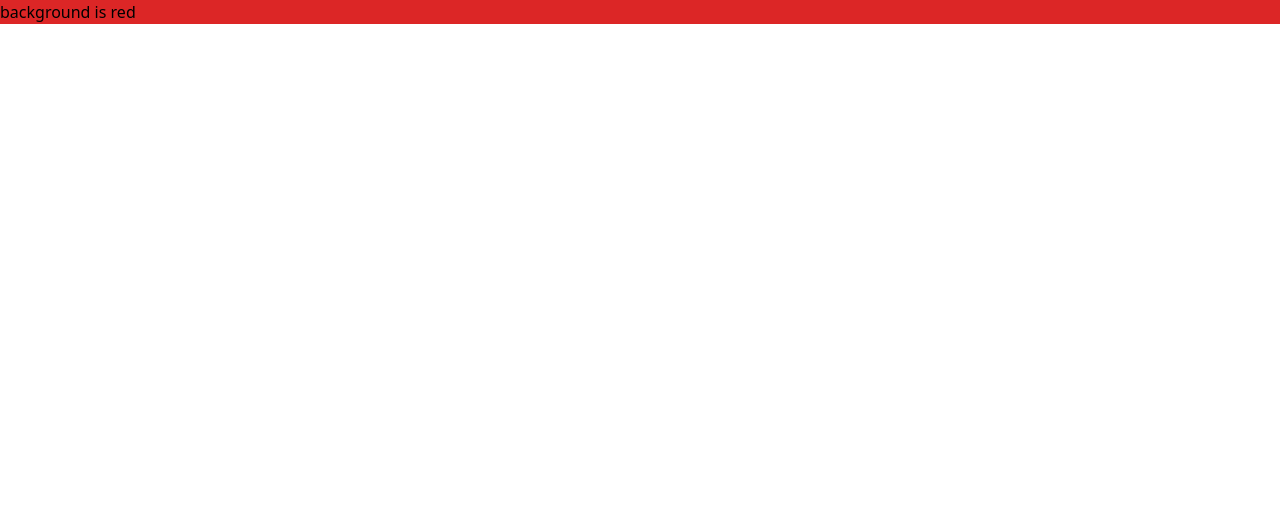
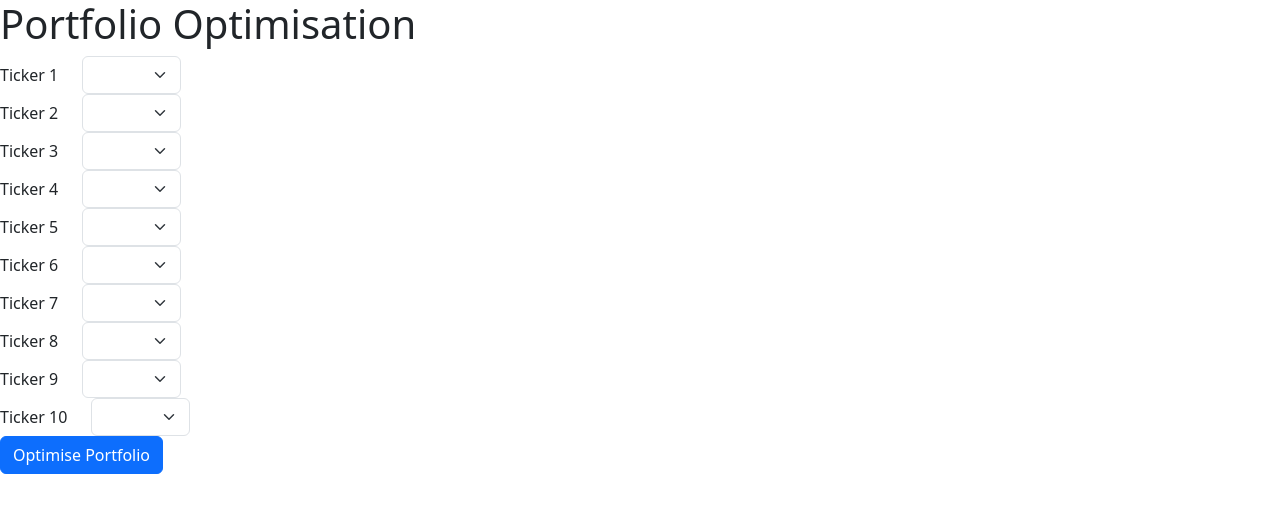
Before and after one commit to ShermanNovak/QF205-proj, a Flask app: page / in a window 1280 px wide. Shown: the top 513 px of the page. Run offline with Flask 3, Linux system fonts and the light colour scheme; parts of the project's set-up code (start-up, migrations or seed data) failed here and were passed over.

Commit message:
form + yfinance data

```diff
--- a/app.py
+++ b/app.py
@@ -1,86 +1,19 @@
-from flask import Flask, render_template
+from flask import Flask, render_template, request
+import yfinance as yf
 
 app = Flask(__name__)
 
 @app.route("/")
 def hello_world():
-    return render_template("index.html")
+    tickers = ['AAPL', 'GOOG', 'MSFT']
+    return render_template("index.html", tickers=tickers)
 
-# hello
-# zach
+@app.route("/", methods=['POST'])
+def optimise_portfolio():
+    selected_tickers = request.form.getlist('ticker[]')
+    data = yf.download(selected_tickers, start="2023-01-01", end="2024-01-01")
+    print(data)
+    return f'{selected_tickers}'
 
-# Downloading Packages
-import numpy as np
-import pandas as pd
-
-
-# Standardizing the set period used for portfolio optimisation
-start_date = '2006-01-15'
-end_date = '2023-10-01'
-
-ind = (data.index >= start_date)*(data.index <= end_date)
-
-data = data[ind]
-
-SP500 = SP500[ind]
-
-TBill = TBill[ind]
-
-
-
-
-
-# Extracting risk free rate
-file_name = '' #TO FILL the datafile downloaded from FRED
-df = pd.read_csv(file_name)
-
-df['DATE']=pd.to_datetime(df['DATE']) #set the DATE column as datetime object
-df['WTB3MS'] = pd.to_numeric(df['WTB3MS'], errors='coerce') #set the return column as numeric
-
-RET_data=pd.DataFrame(columns=['RET'], index=df.DATE) #create a new dataframe
-RET_data['RET'] = (df['WTB3MS'].values/100 + 1) ** (1/52) - 1 #edit the unit of the return data
-
-RET_data_weekly = (RET_data['RET']+1).resample('W').prod() - 1 #convert the data to the same weekly frequency as above
-
-TBill = pd.DataFrame(columns=['T-Bill'], index=RET_data_weekly.index)
-TBill['T-Bill'] = RET_data_weekly
-
-ind = (TBill.index >= df_week.index[[0]][0])*(TBill.index <= df_week.index[[-1]][0])
-TBill = TBill[ind] #keep the same start and end date as the stock returns data
-
-
-
-
-
-Freq = 52 # frequency factor (given weekly data, it is 52)
-
-# Functions for annualizing returns and standard deviation; x is a scalar input
-def ann_ret(x):
-    return (x+1)**Freq-1
-def ann_std(x):
-    return x*np.sqrt(Freq)
-
-# Function used to find the Annualized geometric mean of x [note: x is series of weekly data]
-def ann_geo_mean(x):
-    n = len(x)
-    return np.exp(np.sum(np.log(1+x)) * Freq / n) - 1
-
-# Function used to find the Annualized Sharpe Ratio of x; x is a series of simple returns
-def ann_sr(x, rf):
-    n = len(x)
-    ret_expected = np.sum(x-rf)/n # more widely used as arithmetic mean in sharpe ratio calculation
-    ret_avg = np.sum(x)/n
-    std_dev = np.sqrt( np.sum( (x - ret_avg)**2 ) / n )
-    annu_ret_expected = (ret_expected+1)**Freq-1
-    annu_std_dev = std_dev * np.sqrt(Freq)
-    return annu_ret_expected/annu_std_dev
-
-# Function used to find the Maximum drawdown (optional)
-def mdd(x):
-    wealth = (x+1).cumprod() #x is a return vector
-    cummax = wealth.cummax() #determine cumulative maximum value
-    drawdown = wealth/cummax - 1 #calculate drawdown vector
-    return drawdown.min()
-
-
-# sharlene
+if __name__ == "__main__":
+    app.run(port=8000, debug=True)
--- a/static/css/input.css
+++ /dev/null
@@ -1,3 +0,0 @@
-@tailwind base;
-@tailwind components;
-@tailwind utilities;
--- a/static/css/output.css
+++ /dev/null
@@ -1,554 +0,0 @@
-/*
-! tailwindcss v3.4.1 | MIT License | https://tailwindcss.com
-*/
-
-/*
-1. Prevent padding and border from affecting element width. (https://github.com/mozdevs/cssremedy/issues/4)
-2. Allow adding a border to an element by just adding a border-width. (https://github.com/tailwindcss/tailwindcss/pull/116)
-*/
-
-*,
-::before,
-::after {
-  box-sizing: border-box;
-  /* 1 */
-  border-width: 0;
-  /* 2 */
-  border-style: solid;
-  /* 2 */
-  border-color: #e5e7eb;
-  /* 2 */
-}
-
-::before,
-::after {
-  --tw-content: '';
-}
-
-/*
-1. Use a consistent sensible line-height in all browsers.
-2. Prevent adjustments of font size after orientation changes in iOS.
-3. Use a more readable tab size.
-4. Use the user's configured `sans` font-family by default.
-5. Use the user's configured `sans` font-feature-settings by default.
-6. Use the user's configured `sans` font-variation-settings by default.
-7. Disable tap highlights on iOS
-*/
-
-html,
-:host {
-  line-height: 1.5;
-  /* 1 */
-  -webkit-text-size-adjust: 100%;
-  /* 2 */
-  -moz-tab-size: 4;
-  /* 3 */
-  -o-tab-size: 4;
-     tab-size: 4;
-  /* 3 */
-  font-family: ui-sans-serif, system-ui, sans-serif, "Apple Color Emoji", "Segoe UI Emoji", "Segoe UI Symbol", "Noto Color Emoji";
-  /* 4 */
-  font-feature-settings: normal;
-  /* 5 */
-  font-variation-settings: normal;
-  /* 6 */
-  -webkit-tap-highlight-color: transparent;
-  /* 7 */
-}
-
-/*
-1. Remove the margin in all browsers.
-2. Inherit line-height from `html` so users can set them as a class directly on the `html` element.
-*/
-
-body {
-  margin: 0;
-  /* 1 */
-  line-height: inherit;
-  /* 2 */
-}
-
-/*
-1. Add the correct height in Firefox.
-2. Correct the inheritance of border color in Firefox. (https://bugzilla.mozilla.org/show_bug.cgi?id=190655)
-3. Ensure horizontal rules are visible by default.
-*/
-
-hr {
-  height: 0;
-  /* 1 */
-  color: inherit;
-  /* 2 */
-  border-top-width: 1px;
-  /* 3 */
-}
-
-/*
-Add the correct text decoration in Chrome, Edge, and Safari.
-*/
-
-abbr:where([title]) {
-  -webkit-text-decoration: underline dotted;
-          text-decoration: underline dotted;
-}
-
-/*
-Remove the default font size and weight for headings.
-*/
-
-h1,
-h2,
-h3,
-h4,
-h5,
-h6 {
-  font-size: inherit;
-  font-weight: inherit;
-}
-
-/*
-Reset links to optimize for opt-in styling instead of opt-out.
-*/
-
-a {
-  color: inherit;
-  text-decoration: inherit;
-}
-
-/*
-Add the correct font weight in Edge and Safari.
-*/
-
-b,
-strong {
-  font-weight: bolder;
-}
-
-/*
-1. Use the user's configured `mono` font-family by default.
-2. Use the user's configured `mono` font-feature-settings by default.
-3. Use the user's configured `mono` font-variation-settings by default.
-4. Correct the odd `em` font sizing in all browsers.
-*/
-
-code,
-kbd,
-samp,
-pre {
-  font-family: ui-monospace, SFMono-Regular, Menlo, Monaco, Consolas, "Liberation Mono", "Courier New", monospace;
-  /* 1 */
-  font-feature-settings: normal;
-  /* 2 */
-  font-variation-settings: normal;
-  /* 3 */
-  font-size: 1em;
-  /* 4 */
-}
-
-/*
-Add the correct font size in all browsers.
-*/
-
-small {
-  font-size: 80%;
-}
-
-/*
-Prevent `sub` and `sup` elements from affecting the line height in all browsers.
-*/
-
-sub,
-sup {
-  font-size: 75%;
-  line-height: 0;
-  position: relative;
-  vertical-align: baseline;
-}
-
-sub {
-  bottom: -0.25em;
-}
-
-sup {
-  top: -0.5em;
-}
-
-/*
-1. Remove text indentation from table contents in Chrome and Safari. (https://bugs.chromium.org/p/chromium/issues/detail?id=999088, https://bugs.webkit.org/show_bug.cgi?id=201297)
-2. Correct table border color inheritance in all Chrome and Safari. (https://bugs.chromium.org/p/chromium/issues/detail?id=935729, https://bugs.webkit.org/show_bug.cgi?id=195016)
-3. Remove gaps between table borders by default.
-*/
-
-table {
-  text-indent: 0;
-  /* 1 */
-  border-color: inherit;
-  /* 2 */
-  border-collapse: collapse;
-  /* 3 */
-}
-
-/*
-1. Change the font styles in all browsers.
-2. Remove the margin in Firefox and Safari.
-3. Remove default padding in all browsers.
-*/
-
-button,
-input,
-optgroup,
-select,
-textarea {
-  font-family: inherit;
-  /* 1 */
-  font-feature-settings: inherit;
-  /* 1 */
-  font-variation-settings: inherit;
-  /* 1 */
-  font-size: 100%;
-  /* 1 */
-  font-weight: inherit;
-  /* 1 */
-  line-height: inherit;
-  /* 1 */
-  color: inherit;
-  /* 1 */
-  margin: 0;
-  /* 2 */
-  padding: 0;
-  /* 3 */
-}
-
-/*
-Remove the inheritance of text transform in Edge and Firefox.
-*/
-
-button,
-select {
-  text-transform: none;
-}
-
-/*
-1. Correct the inability to style clickable types in iOS and Safari.
-2. Remove default button styles.
-*/
-
-button,
-[type='button'],
-[type='reset'],
-[type='submit'] {
-  -webkit-appearance: button;
-  /* 1 */
-  background-color: transparent;
-  /* 2 */
-  background-image: none;
-  /* 2 */
-}
-
-/*
-Use the modern Firefox focus style for all focusable elements.
-*/
-
-:-moz-focusring {
-  outline: auto;
-}
-
-/*
-Remove the additional `:invalid` styles in Firefox. (https://github.com/mozilla/gecko-dev/blob/2f9eacd9d3d995c937b4251a5557d95d494c9be1/layout/style/res/forms.css#L728-L737)
-*/
-
-:-moz-ui-invalid {
-  box-shadow: none;
-}
-
-/*
-Add the correct vertical alignment in Chrome and Firefox.
-*/
-
-progress {
-  vertical-align: baseline;
-}
-
-/*
-Correct the cursor style of increment and decrement buttons in Safari.
-*/
-
-::-webkit-inner-spin-button,
-::-webkit-outer-spin-button {
-  height: auto;
-}
-
-/*
-1. Correct the odd appearance in Chrome and Safari.
-2. Correct the outline style in Safari.
-*/
-
-[type='search'] {
-  -webkit-appearance: textfield;
-  /* 1 */
-  outline-offset: -2px;
-  /* 2 */
-}
-
-/*
-Remove the inner padding in Chrome and Safari on macOS.
-*/
-
-::-webkit-search-decoration {
-  -webkit-appearance: none;
-}
-
-/*
-1. Correct the inability to style clickable types in iOS and Safari.
-2. Change font properties to `inherit` in Safari.
-*/
-
-::-webkit-file-upload-button {
-  -webkit-appearance: button;
-  /* 1 */
-  font: inherit;
-  /* 2 */
-}
-
-/*
-Add the correct display in Chrome and Safari.
-*/
-
-summary {
-  display: list-item;
-}
-
-/*
-Removes the default spacing and border for appropriate elements.
-*/
-
-blockquote,
-dl,
-dd,
-h1,
-h2,
-h3,
-h4,
-h5,
-h6,
-hr,
-figure,
-p,
-pre {
-  margin: 0;
-}
-
-fieldset {
-  margin: 0;
-  padding: 0;
-}
-
-legend {
-  padding: 0;
-}
-
-ol,
-ul,
-menu {
-  list-style: none;
-  margin: 0;
-  padding: 0;
-}
-
-/*
-Reset default styling for dialogs.
-*/
-
-dialog {
-  padding: 0;
-}
-
-/*
-Prevent resizing textareas horizontally by default.
-*/
-
-textarea {
-  resize: vertical;
-}
-
-/*
-1. Reset the default placeholder opacity in Firefox. (https://github.com/tailwindlabs/tailwindcss/issues/3300)
-2. Set the default placeholder color to the user's configured gray 400 color.
-*/
-
-input::-moz-placeholder, textarea::-moz-placeholder {
-  opacity: 1;
-  /* 1 */
-  color: #9ca3af;
-  /* 2 */
-}
-
-input::placeholder,
-textarea::placeholder {
-  opacity: 1;
-  /* 1 */
-  color: #9ca3af;
-  /* 2 */
-}
-
-/*
-Set the default cursor for buttons.
-*/
-
-button,
-[role="button"] {
-  cursor: pointer;
-}
-
-/*
-Make sure disabled buttons don't get the pointer cursor.
-*/
-
-:disabled {
-  cursor: default;
-}
-
-/*
-1. Make replaced elements `display: block` by default. (https://github.com/mozdevs/cssremedy/issues/14)
-2. Add `vertical-align: middle` to align replaced elements more sensibly by default. (https://github.com/jensimmons/cssremedy/issues/14#issuecomment-634934210)
-   This can trigger a poorly considered lint error in some tools but is included by design.
-*/
-
-img,
-svg,
-video,
-canvas,
-audio,
-iframe,
-embed,
-object {
-  display: block;
-  /* 1 */
-  vertical-align: middle;
-  /* 2 */
-}
-
-/*
-Constrain images and videos to the parent width and preserve their intrinsic aspect ratio. (https://github.com/mozdevs/cssremedy/issues/14)
-*/
-
-img,
-video {
-  max-width: 100%;
-  height: auto;
-}
-
-/* Make elements with the HTML hidden attribute stay hidden by default */
-
-[hidden] {
-  display: none;
-}
-
-*, ::before, ::after {
-  --tw-border-spacing-x: 0;
-  --tw-border-spacing-y: 0;
-  --tw-translate-x: 0;
-  --tw-translate-y: 0;
-  --tw-rotate: 0;
-  --tw-skew-x: 0;
-  --tw-skew-y: 0;
-  --tw-scale-x: 1;
-  --tw-scale-y: 1;
-  --tw-pan-x:  ;
-  --tw-pan-y:  ;
-  --tw-pinch-zoom:  ;
-  --tw-scroll-snap-strictness: proximity;
-  --tw-gradient-from-position:  ;
-  --tw-gradient-via-position:  ;
-  --tw-gradient-to-position:  ;
-  --tw-ordinal:  ;
-  --tw-slashed-zero:  ;
-  --tw-numeric-figure:  ;
-  --tw-numeric-spacing:  ;
-  --tw-numeric-fraction:  ;
-  --tw-ring-inset:  ;
-  --tw-ring-offset-width: 0px;
-  --tw-ring-offset-color: #fff;
-  --tw-ring-color: rgb(59 130 246 / 0.5);
-  --tw-ring-offset-shadow: 0 0 #0000;
-  --tw-ring-shadow: 0 0 #0000;
-  --tw-shadow: 0 0 #0000;
-  --tw-shadow-colored: 0 0 #0000;
-  --tw-blur:  ;
-  --tw-brightness:  ;
-  --tw-contrast:  ;
-  --tw-grayscale:  ;
-  --tw-hue-rotate:  ;
-  --tw-invert:  ;
-  --tw-saturate:  ;
-  --tw-sepia:  ;
-  --tw-drop-shadow:  ;
-  --tw-backdrop-blur:  ;
-  --tw-backdrop-brightness:  ;
-  --tw-backdrop-contrast:  ;
-  --tw-backdrop-grayscale:  ;
-  --tw-backdrop-hue-rotate:  ;
-  --tw-backdrop-invert:  ;
-  --tw-backdrop-opacity:  ;
-  --tw-backdrop-saturate:  ;
-  --tw-backdrop-sepia:  ;
-}
-
-::backdrop {
-  --tw-border-spacing-x: 0;
-  --tw-border-spacing-y: 0;
-  --tw-translate-x: 0;
-  --tw-translate-y: 0;
-  --tw-rotate: 0;
-  --tw-skew-x: 0;
-  --tw-skew-y: 0;
-  --tw-scale-x: 1;
-  --tw-scale-y: 1;
-  --tw-pan-x:  ;
-  --tw-pan-y:  ;
-  --tw-pinch-zoom:  ;
-  --tw-scroll-snap-strictness: proximity;
-  --tw-gradient-from-position:  ;
-  --tw-gradient-via-position:  ;
-  --tw-gradient-to-position:  ;
-  --tw-ordinal:  ;
-  --tw-slashed-zero:  ;
-  --tw-numeric-figure:  ;
-  --tw-numeric-spacing:  ;
-  --tw-numeric-fraction:  ;
-  --tw-ring-inset:  ;
-  --tw-ring-offset-width: 0px;
-  --tw-ring-offset-color: #fff;
-  --tw-ring-color: rgb(59 130 246 / 0.5);
-  --tw-ring-offset-shadow: 0 0 #0000;
-  --tw-ring-shadow: 0 0 #0000;
-  --tw-shadow: 0 0 #0000;
-  --tw-shadow-colored: 0 0 #0000;
-  --tw-blur:  ;
-  --tw-brightness:  ;
-  --tw-contrast:  ;
-  --tw-grayscale:  ;
-  --tw-hue-rotate:  ;
-  --tw-invert:  ;
-  --tw-saturate:  ;
-  --tw-sepia:  ;
-  --tw-drop-shadow:  ;
-  --tw-backdrop-blur:  ;
-  --tw-backdrop-brightness:  ;
-  --tw-backdrop-contrast:  ;
-  --tw-backdrop-grayscale:  ;
-  --tw-backdrop-hue-rotate:  ;
-  --tw-backdrop-invert:  ;
-  --tw-backdrop-opacity:  ;
-  --tw-backdrop-saturate:  ;
-  --tw-backdrop-sepia:  ;
-}
-
-.static {
-  position: static;
-}
-
-.bg-red-600 {
-  --tw-bg-opacity: 1;
-  background-color: rgb(220 38 38 / var(--tw-bg-opacity));
-}
--- a/templates/index.html
+++ b/templates/index.html
@@ -1,15 +1,23 @@
-<!-- File ./templates/index.html  -->
-<!DOCTYPE html>
-<html lang="en">
-<head>
-    <meta charset="UTF-8">
-    <meta name="viewport" content="width=device-width, initial-scale=1.0">
-    <link href="{{url_for('static',filename='css/output.css')}}" rel="stylesheet">
-    <title>Document</title>
-</head>
-<body>
-    <div class="bg-red-600">
-        background is red
+{% extends "layout.html" %}
+
+{% block content %}
+<h1>Portfolio Optimisation</h1>
+<form action="/" method="post">
+  {% for i in range(1, 11) %}
+  <div class="row align-items-center">
+    <div class="col-auto">
+      <label>Ticker {{i}}</label>
     </div>
-</body>
-</html>
+    <div class="col-auto">
+      <select name="ticker[]" class="form-select">
+        <option value=""></option>
+        {% for ticker in tickers %}
+        <option value="{{ ticker }}">{{ ticker }}</option>
+        {% endfor %}
+      </select>
+    </div>
+  </div>
+  {% endfor %}
+  <button class="btn btn-primary" type="submit">Optimise Portfolio</button>
+</form>
+{% endblock %}
--- /dev/null
+++ b/templates/layout.html
@@ -0,0 +1,22 @@
+<!DOCTYPE html>
+<html lang="en">
+  <head>
+    <meta charset="UTF-8" />
+    <meta name="viewport" content="width=device-width, initial-scale=1.0" />
+    <title>{% block title %}{% endblock %}</title>
+    <link
+      href="https://cdn.jsdelivr.net/npm/bootstrap@5.3.3/dist/css/bootstrap.min.css"
+      rel="stylesheet"
+      integrity="sha384-QWTKZyjpPEjISv5WaRU9OFeRpok6YctnYmDr5pNlyT2bRjXh0JMhjY6hW+ALEwIH"
+      crossorigin="anonymous"
+    />
+  </head>
+  <body>
+    <main>{% block content %}{% endblock %}</main>
+    <script
+      src="https://cdn.jsdelivr.net/npm/bootstrap@5.3.3/dist/js/bootstrap.bundle.min.js"
+      integrity="sha384-YvpcrYf0tY3lHB60NNkmXc5s9fDVZLESaAA55NDzOxhy9GkcIdslK1eN7N6jIeHz"
+      crossorigin="anonymous"
+    ></script>
+  </body>
+</html>
--- /dev/null
+++ b/templates/results.html
@@ -0,0 +1,5 @@
+{% extends "layout.html" %}
+
+{% block content %}
+
+{% endblock %}
```
Also changed, not shown: helpers.py (added, +31 -0 lines), tailwind.config.js (deleted, +0 -8 lines).
